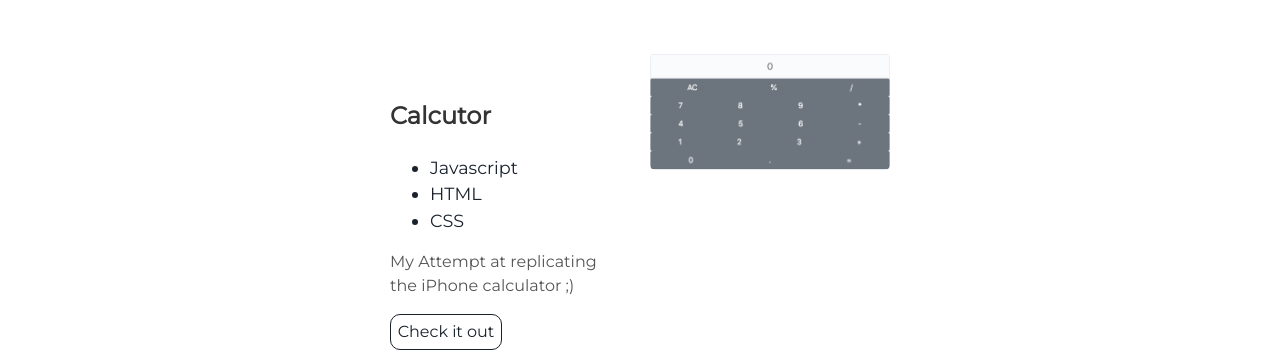
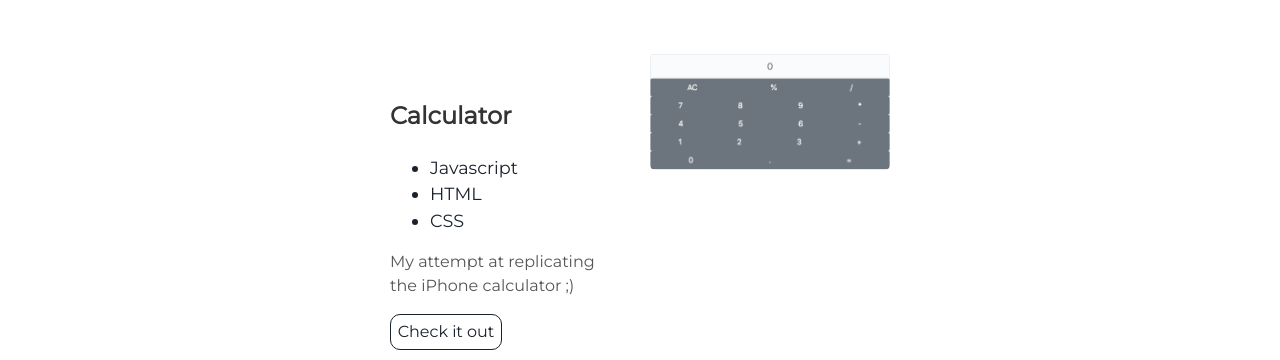
Before and after one commit to osagieomigie/osagieomigie.github.io, a Jekyll site: the page built from index.html, in a window 1280 px wide and 900 px high, scrolled down 875 px. Shown: the part 159-519 px from the top of the window. Built offline with Jekyll 4.4.1, drawn with Linux system fonts in a browser that asks for light colours.

```diff
--- a/_includes/projects.html
+++ b/_includes/projects.html
@@ -7,13 +7,14 @@
     <img alt="mountains" src="{{ "/assets/img/calculatorPro.png" | prepend: site.baseurl }}" />
   </div>
   <div class="contents">
-    <h3> Calcutor </h3>
+    <h3> Calculator </h3>
     <ul>
       <li> Javascript </li>
       <li> HTML </li>
       <li> CSS </li>
     </ul>
-    <p>My Attempt at replicating the iPhone calculator ;) </p>
+    <p>My attempt at replicating the iPhone calculator ;)
+             </p>
     <a class="project-link" href="https://github.com/osagieomigie/calculator_" target="_blank">Check it out</a>
   </div>
 </div>
```
